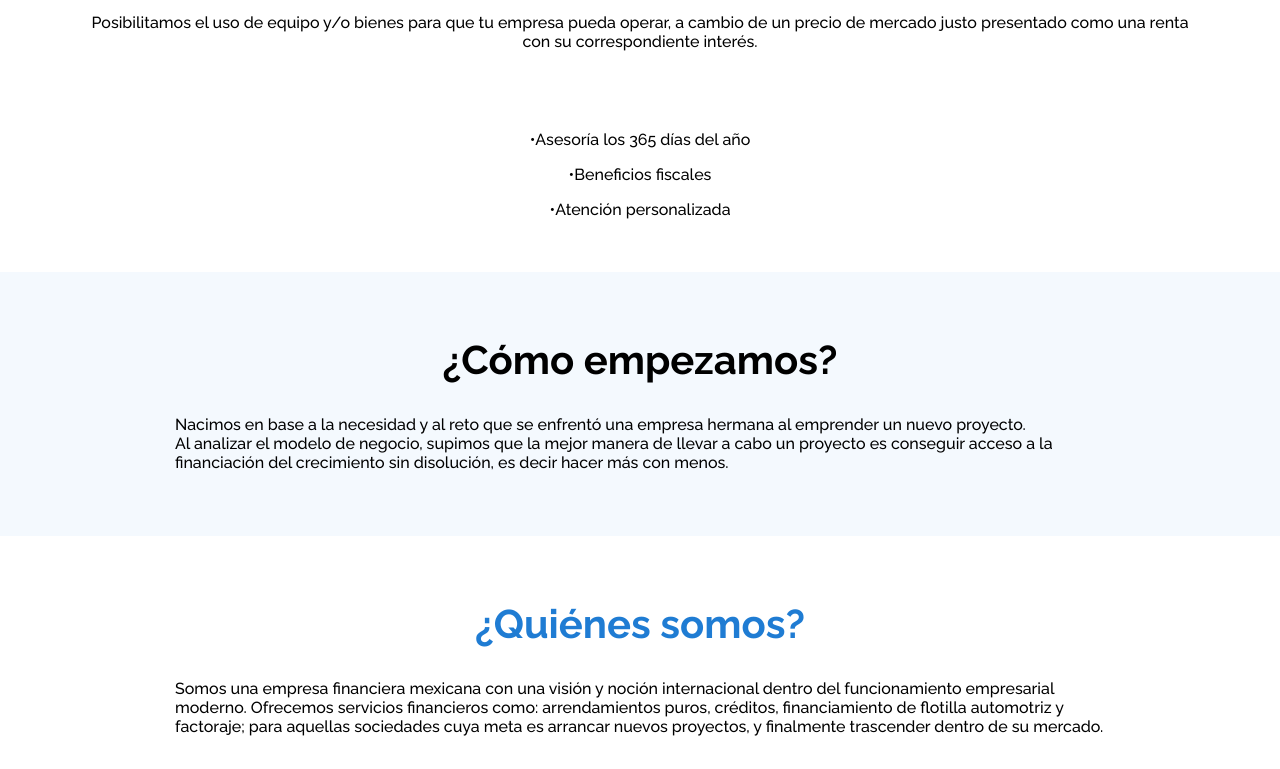
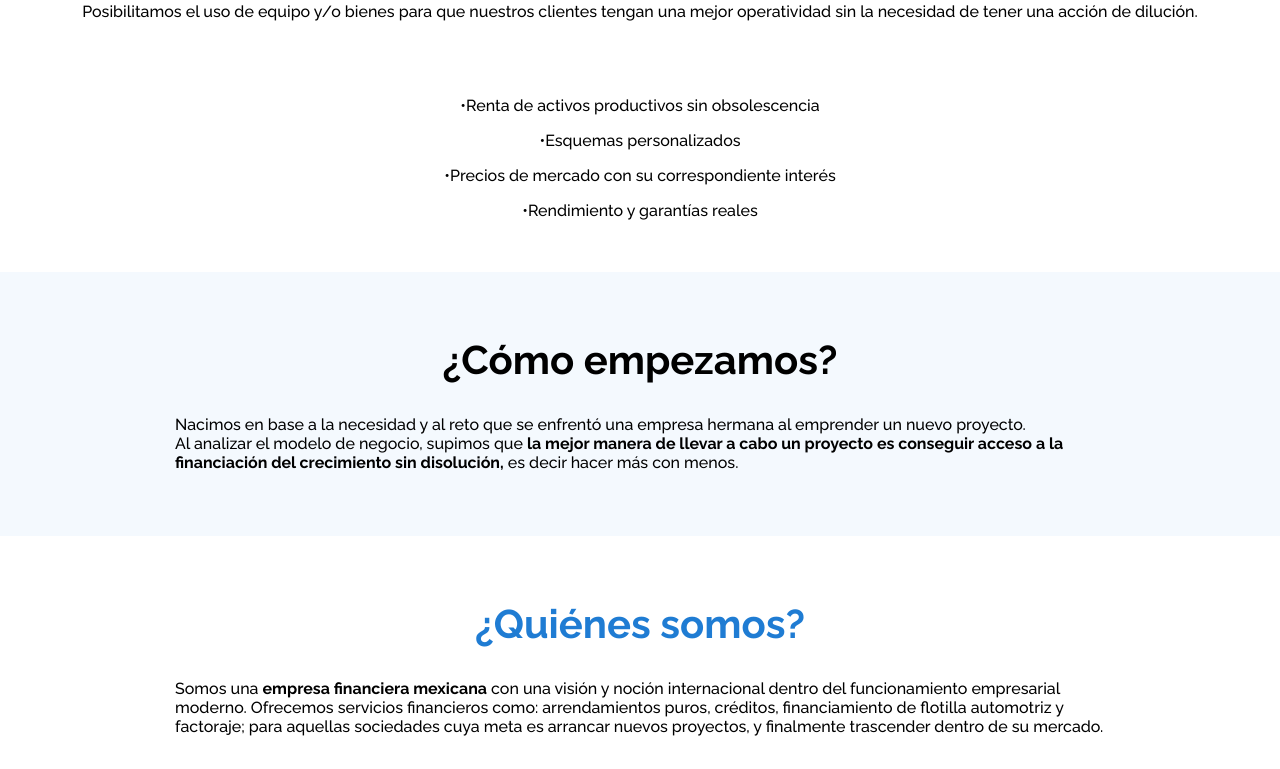
Before and after one commit to eneasbaroni/woodworth, a React (Create React App) app: page / in a window 1280 px wide. Shown: the part 1300-2069 px from the top of the page. Built offline with nearby package versions, Linux system fonts and the light colour scheme.

Commit message:
clientes

```diff
--- a/src/components/Beneficios/Beneficios.js
+++ b/src/components/Beneficios/Beneficios.js
@@ -1,6 +1,7 @@
 import "./beneficios.css"
 import { useContext } from "react"
 import LanguageContext from "../../context/languageContext"
+const homeImg = "/images/home/background2.png"
 
 const Molecula = ({src, text}) => {
 
@@ -18,7 +19,7 @@ const Beneficios = () => {
   const {language} = useContext (LanguageContext)
 
   return (
-    <div id="beneficios" className="divContainer beneficiosPageContainer">
+    <div id="beneficios" className="divContainer beneficiosPageContainer" style={{backgroundImage: `url(${homeImg})`}}>
 
       <h2>{language === 'esp' ? '¿Por qué elegirnos?' : 'Why choose us?'}</h2>
       <p>
--- a/src/components/Beneficios/beneficios.css
+++ b/src/components/Beneficios/beneficios.css
@@ -2,6 +2,9 @@
   padding: 4rem 82px 0;
   display: grid;
   grid-template-columns: repeat(12, 1fr);
+  background-repeat: no-repeat;
+  background-size: 40%;
+  background-position: 110% 50%;
 }
 
 .beneficiosPageContainer h2 {
--- /dev/null
+++ b/src/components/Clientes/Clientes.js
@@ -0,0 +1,33 @@
+import "./clientes.css"
+import { useContext } from "react"
+import LanguageContext from "../../context/languageContext"
+
+const Clientes = () => {
+  const {language} = useContext (LanguageContext)
+
+
+  return (
+    <div id="clientes" className="divContainer clientesContainer">
+      <h2>{language === 'esp' ? 'Nuestros Clientes' : 'Our Clients'}</h2>
+      <p>
+        {language === 'esp'
+          ? 'Estamos dispuestos a aprender sobre el negocio y los objetivos de crecimiento de nuestros clientes. Nuestro objetivo siempre va a ser impulsar soluciones que ayuden a garantizar el acceso al capital de crecimiento. '
+          : "We are willing to learn about our clients' business and growth objectives. Our goal will always be to drive solutions that help secure access to growth capital. "
+        }
+      </p>
+      <div className='clientesCapsulasContainer'>
+        <div className="clientesLogos">
+          <img src="/images/clientes/clienteA.png" alt="logo" />
+          <h4>Luxury Hotel Bus</h4>
+        </div>
+        <div className="clientesLogos">
+          <img src="/images/clientes/clienteB.png" alt="logo" />
+          <h4>OVQ Real Estate</h4>
+        </div>
+      </div>
+
+    </div>
+  )
+}
+
+export default Clientes
--- /dev/null
+++ b/src/components/Clientes/clientes.css
@@ -0,0 +1,101 @@
+.clientesContainer {
+  padding: 4rem 82px 0;
+  display: grid;
+  grid-template-columns: repeat(12, 1fr);
+  grid-auto-rows: auto;
+}
+
+.clientesContainer h2 {
+  grid-column: 1 / span 12;
+  text-align: center;
+  font-size: 2.5rem;
+  font-weight: 700;
+}
+
+.clientesContainer p {
+  grid-column: 2 / span 10;
+  margin-top: 1rem;
+  margin-bottom: 1.5rem;
+  font-size: 1rem;
+  font-weight: 500;
+  color: var(--main-color);
+  text-align: left;
+}
+
+.clientesCapsulasContainer {
+  grid-column: 2 / span 10;
+  display: flex;
+  flex-direction: row;
+  align-items: space-between;;
+  justify-content: center;
+}
+
+.clientesCapsulasContainer div {
+ width: 200px;
+ margin: 0 auto;
+ display: flex;
+ flex-direction: column;
+ justify-content: center;
+ align-items: center;
+}
+
+.clientesCapsulasContainer h4 {
+ padding-top: 1rem;
+ text-align: center;
+}
+
+.clientesCapsulasContainer img {
+  height: 150px;
+  width: auto;
+}
+
+@media screen and (max-width: 768px) {
+  .clientesContainer {
+    padding: 4rem 1rem 0;
+  }
+
+  .clientesContainer h2{
+    font-size: 1.75rem;
+    font-weight: 700;
+  }
+
+  .clientesContainer p {
+    grid-column: 1 / span 12;
+    margin-bottom: 1.5rem;
+  }
+
+  .clientesCapsulasContainer {
+    grid-column: 1 / span 12;
+  }
+
+  .clientesCapsulasContainer div {
+    width: 160px;
+
+   }
+
+}
+
+
+@media screen and (max-width: 576px) {
+  .clientesContainer h2{
+    font-size: 22px;
+    font-weight: 700;
+  }
+
+  .clientesCapsulasContainer {
+    grid-column: 2 / span 10;
+    display: flex;
+    flex-direction: column;
+    align-items: space-between;;
+    justify-content: center;
+  }
+
+  .clientesCapsulasContainer img {
+    height: 140px;
+    width: auto;
+  }
+
+  .clientesCapsulasContainer h4 {
+    margin-bottom: 1.5rem;
+   }
+}
--- a/src/components/Nosotros/Nosotros.js
+++ b/src/components/Nosotros/Nosotros.js
@@ -28,12 +28,12 @@ const Nosotros = () => {
           ?
             <p>
               Nacimos en base a la necesidad y al reto que se enfrentó una empresa hermana al emprender un nuevo proyecto.<br/>
-              Al analizar el modelo de negocio, supimos que la mejor manera de llevar a cabo un proyecto es conseguir acceso a la financiación del crecimiento sin disolución, es decir hacer más con menos.
+              Al analizar el modelo de negocio, supimos que <span>la mejor manera de llevar a cabo un proyecto es conseguir acceso a la financiación del crecimiento sin disolución,</span> es decir hacer más con menos.
             </p>
           :
             <p>
               We were born based on the need and the challenge that a sister company faced when undertaking a new project.<br/>
-              In analyzing the business model, we knew that the best way to carry out a project is to gain access to growth financing without dilution, that is, to do more with less.
+              In analyzing the business model, we knew that <span>the best way to carry out a project is to gain access to growth financing without dilution,</span> that is, to do more with less.
             </p>
         }
       </div>
@@ -43,13 +43,13 @@ const Nosotros = () => {
         {language === 'esp'
           ?
             <>
-            <p>Somos una empresa financiera mexicana con una visión y noción internacional dentro del funcionamiento empresarial moderno. Ofrecemos servicios financieros como: arrendamientos puros, créditos, financiamiento de flotilla automotriz y factoraje; para aquellas sociedades cuya meta es arrancar nuevos proyectos, y finalmente trascender dentro de su mercado.</p>
-            <p>Para alcanzar el nivel de trascendencia deseada, es necesario optimizar los recursos y capitales de manera personalizada, ya que sabemos que cada empresa tiene virtudes y escenarios diferentes dentro del mercado en el que operan. Por ello, trabajamos de manera concentrada en todos nuestros sectores para hallar el mejor modelo de capitalización para los nuevos proyectos de nuestros clientes.</p>
+            <p>Somos una <span>empresa financiera mexicana</span> con una visión y noción internacional dentro del funcionamiento empresarial moderno. Ofrecemos servicios financieros como: arrendamientos puros, créditos, financiamiento de flotilla automotriz y factoraje; para aquellas sociedades cuya meta es arrancar nuevos proyectos, y finalmente trascender dentro de su mercado.</p>
+            <p>Para alcanzar el nivel de trascendencia deseada, es necesario <span>optimizar los recursos y capitales de manera personalizada,</span> ya que sabemos que cada empresa tiene virtudes y escenarios diferentes dentro del mercado en el que operan. Por ello, trabajamos de manera concentrada en todos nuestros sectores para <span>hallar el mejor modelo de capitalización para los nuevos proyectos de nuestros clientes.</span></p>
             </>
           :
             <>
-            <p>We are a Mexican financial company with an international vision and notion of modern business operations. We offer financial services such as: pure leasing, loans, automotive fleet financing and factoring; for those companies whose goal is to start new projects, and finally transcend within their market.</p>
-            <p>To achieve the desired level of transcendence, it is necessary to optimize resources and capital in a personalized way, since we know that each company has different virtues and scenarios within the market in which they operate. Therefore, we work in a concentrated manner in all our sectors to find the best capitalization model for our clients' new projects.</p>
+            <p>We are a <span>Mexican financial company</span> with an international vision and notion of modern business operations. We offer financial services such as: pure leasing, loans, automotive fleet financing and factoring; for those companies whose goal is to start new projects, and finally transcend within their market.</p>
+            <p>To achieve the desired level of transcendence, it is necessary to <span>optimize resources and capital in a personalized way,</span> since we know that each company has different virtues and scenarios within the market in which they operate. Therefore, we work in a concentrated manner in all our sectors to <span>find the best capitalization model for our clients' new projects.</span></p>
             </>
         }
 
--- a/src/components/Nosotros/nosotros.css
+++ b/src/components/Nosotros/nosotros.css
@@ -18,6 +18,15 @@
   margin-top: 2rem;
   font-size: 1rem;
   font-weight: 500;
+  color: var(--main-color);
+  text-align: left;
+}
+
+.comienzoContainer p span {
+  grid-column: 2 / span 10;
+  margin-top: 2rem;
+  font-size: 1rem;
+  font-weight: 700;
   color: var(--main-color);
   text-align: left;
 }
@@ -43,6 +52,15 @@
   margin-top: 2rem;
   font-size: 1rem;
   font-weight: 500;
+  color: var(--main-color);
+  text-align: left;
+}
+
+.nosotrosContainer p span {
+  grid-column: 2 / span 10;
+  margin-top: 2rem;
+  font-size: 1rem;
+  font-weight: 700;
   color: var(--main-color);
   text-align: left;
 }
--- a/src/data/servicios.js
+++ b/src/data/servicios.js
@@ -4,29 +4,29 @@ const servicios = {
       id: 1,
       servicio: "Arrendamiento Puro",
       image: 'arrendamiento.png',
-      description: 'Posibilitamos el uso de equipo y/o bienes para que tu empresa pueda operar, a cambio de un precio de mercado justo presentado como una renta con su correspondiente interés.',
-      beneficios: ['•Asesoría los 365 días del año', '•Beneficios fiscales', '•Atención personalizada']
+      description: 'Posibilitamos el uso de equipo y/o bienes para que nuestros clientes tengan una mejor operatividad sin la necesidad de tener una acción de dilución.',
+      beneficios: ['•Renta de activos productivos sin obsolescencia', '•Esquemas personalizados', '•Precios de mercado con su correspondiente interés', '•Rendimiento y garantías reales']
     },
     {
       id: 2,
       servicio: "Factoraje",
       image: 'factoraje.png',
-      description: 'Compramos tus facturas y otras cuentas por cobrar de tal manera que puedas obtener el efectivo de la deuda de forma inmediata por una cantidad reducida del monto total a pagar.',
-      beneficios: ['•Asesoría los 365 días del año', '•Liquidez Inmediata', '•Sin comisión por apertura']
+      description: 'Pagamos las cuentas por cobrar de nuestros clientes, con el objetivo de agilizar la solvencia de su negocio.',
+      beneficios: ['•Liquidez inmediata', '•Cobranza accesible', '•Reduce carga administrativa', '•Salud crediticia']
     },
     {
       id: 3,
       servicio: "Arrendamiento Automovilístico",
       image: 'automovil.png',
-      description: 'Financiamos todo tipo de automóviles, desde uso personal hasta equipo de carga o transporte. Conforme las vayas usando, las vas pagando junto con la respectiva tasa de interés adicional. Al final podrás comprar la unidad por un precio reducido.',
-      beneficios: ['•Control de gastos', '•Consolidación de facturas', '•Reporte de gastos']
+      description: 'Financiamos todo tipo de automóvil, permitiéndole a nuestros clientes usar este pasivo a cambio de realizar el pago de una serie de rentas que al final pueden convertirse en la compra de la unidad.',
+      beneficios: ['•Para personas físicas y morales', '•Reduce carga fiscal', '•Adaptación de plazos a tus necesidades', '•Pagos menores a los de un crédito']
     },
     {
       id: 4,
       servicio: "Crédito Rápido",
       image: 'credito.png',
-      description: 'Posibilitamos el uso de equipo y/o bienes para que tu empresa pueda operar, a cambio de un precio de mercado justo presentado como una renta con su correspondiente interés.',
-      beneficios: []
+      description: 'Colaboramos con nuestros clientes mediante un capital amortizado para que logren consolidar sus pasivos y logren mantener sus finanzas sanas.',
+      beneficios: ['•Financiamiento a tu medida', '•Flexibilidad en los plazos de pago', '•Estimula la actividad económica', '•Compra de Activo Fijo']
     },
    /*  {
       id: 5,
@@ -39,31 +39,31 @@ const servicios = {
   eng : [
     {
       id: 1,
-      servicio: "Arrendamiento Puro",
+      servicio: "Pure Leasing",
       image: 'arrendamiento.png',
-      description: 'Posibilitamos el uso de equipo y/o bienes para que tu empresa pueda operar, a cambio de un precio de mercado justo presentado como una renta con su correspondiente interés.',
-      beneficios: ['•Asesoría los 365 días del año', '•Beneficios fiscales', '•Atención personalizada']
+      description: 'We enable the use of equipment and/or assets for our clients to have a better operability without the need of having a dilution action.',
+      beneficios: ['•Rental of productive assets without obsolescence', '•Customized schemes', '•Market prices with the corresponding interest', '•Performance and collateral']
     },
     {
       id: 2,
-      servicio: "Factoraje",
+      servicio: "Factoring",
       image: 'factoraje.png',
-      description: 'Compramos tus facturas y otras cuentas por cobrar de tal manera que puedas obtener el efectivo de la deuda de forma inmediata por una cantidad reducida del monto total a pagar.',
-      beneficios: ['•Asesoría los 365 días del año', '•Liquidez Inmediata', '•Sin comisión por apertura']
+      description: "We pay our clients' accounts receivable, with the objective of speeding up the solvency of your business.",
+      beneficios: ['•Immediate Liquidity', '•Affordable collections', '•Reduces administrative burden', '•Credit health']
     },
     {
       id: 3,
-      servicio: "Arrendamiento Automovilístico",
+      servicio: "Automobile Leasing",
       image: 'automovil.png',
-      description: 'Financiamos todo tipo de automóviles, desde uso personal hasta equipo de carga o transporte. Conforme las vayas usando, las vas pagando junto con la respectiva tasa de interés adicional. Al final podrás comprar la unidad por un precio reducido.',
-      beneficios: ['•Control de gastos', '•Consolidación de facturas', '•Reporte de gastos']
+      description: 'We finance all types of automobiles, allowing our clients to use this liability in exchange for the payment of a series of rents that can be converted into the purchase of the unit',
+      beneficios: ['•For individuals and companies', '•Reduces tax burden', '•Adaptation of deadlines to your needs', '•Payments less than those of a loan']
     },
     {
       id: 4,
-      servicio: "Crédito Rápido",
+      servicio: "Quick Credit",
       image: 'credito.png',
-      description: 'Posibilitamos el uso de equipo y/o bienes para que tu empresa pueda operar, a cambio de un precio de mercado justo presentado como una renta con su correspondiente interés.',
-      beneficios: []
+      description: 'We collaborate with our clients by providing them with amortized capital so that they can consolidate their liabilities and keep their finances healthy.',
+      beneficios: ['•Tailor-made financing', '•Flexible payment terms', '•Stimulates economic activity', '•Purchase of fixed assets']
     },
     /* {
       id: 5,
--- a/src/pages/Home/Home.js
+++ b/src/pages/Home/Home.js
@@ -1,4 +1,5 @@
 import Beneficios from "../../components/Beneficios/Beneficios"
+import Clientes from "../../components/Clientes/Clientes"
 import Contacto from "../../components/Contacto/Contacto"
 import Inicio from "../../components/Inicio/Inicio"
 import Nosotros from "../../components/Nosotros/Nosotros"
@@ -15,6 +16,7 @@ const Home = () => {
       <Nosotros/>
       <Valores/>
       <Beneficios/>
+      <Clientes/>
       <Pasos/>
       <Contacto/>
     </main>
```
Also changed, not shown: src/components/Footer/Footer.js (+10 -14 lines), src/components/Footer/footer.css (+6 -1 lines), src/components/Pasos/pasos.css (+21 -0 lines), public/images/clientes/clienteA.png (added), public/images/clientes/clienteB.png (added).
